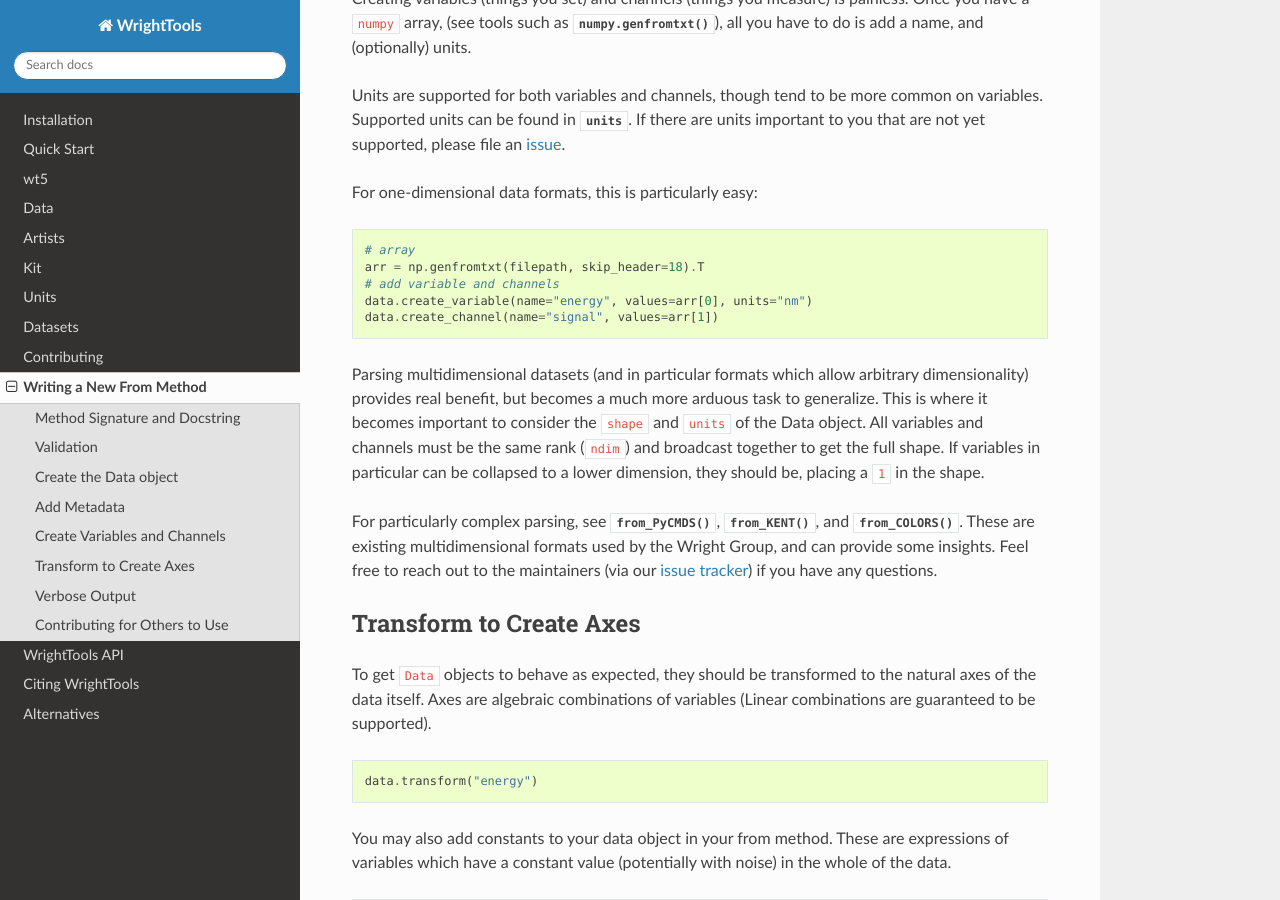
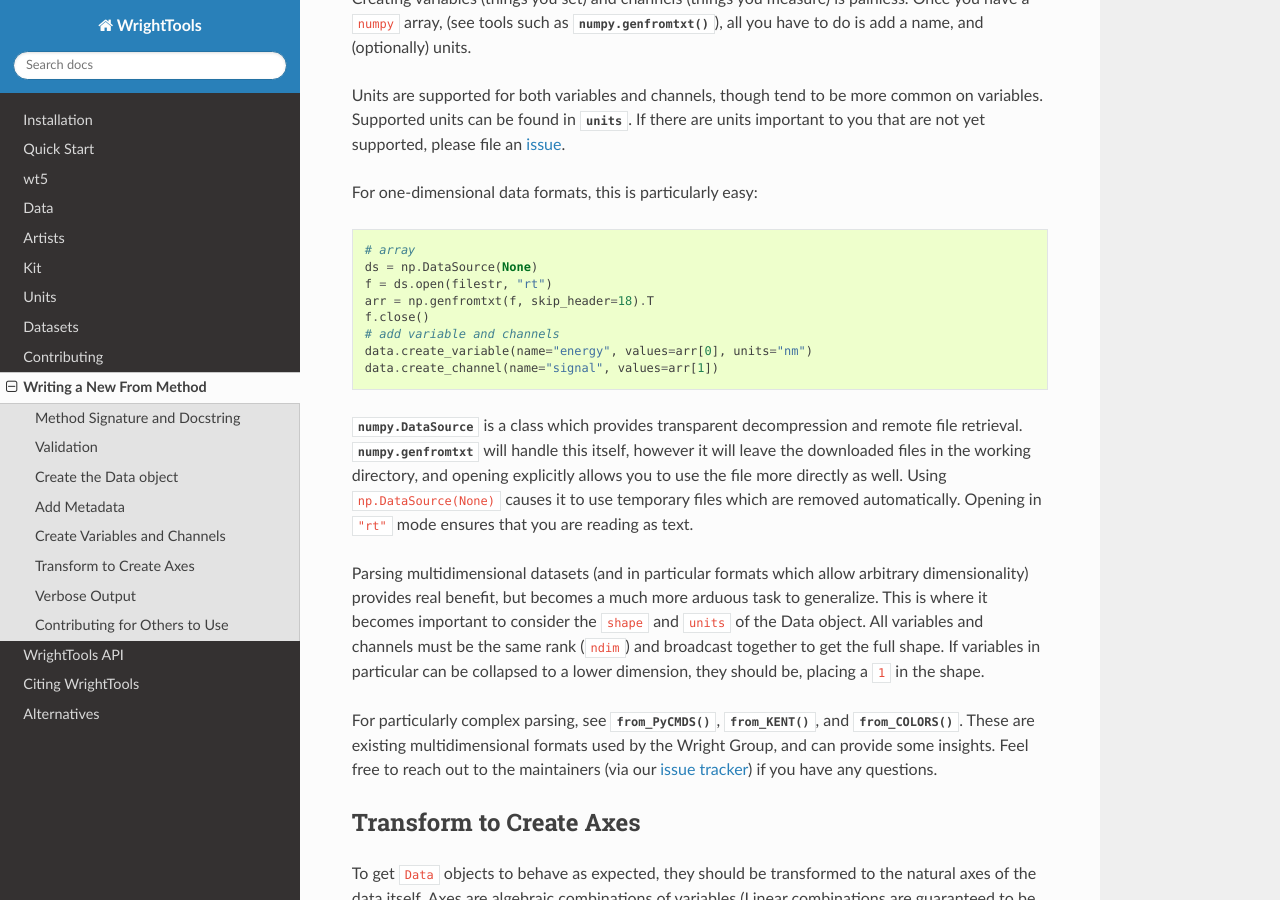
Before and after one commit to wright-group/WrightTools, a Sphinx documentation site: the page built from docs/write_from_method.rst, in a window 1280 px wide and 900 px high, scrolled down 4444 px. Built offline with Sphinx 7.4.7 and the Read the Docs theme 2.0.0, drawn with Linux system fonts in a browser that asks for light colours; pages that are not in the unit, such as notebooks, are missing from menus; the version number could not be read and is left out; some of the changed text lies outside the part shown.

Commit message:
DOC: Update from method docs with DataSource

```diff
--- a/docs/write_from_method.rst
+++ b/docs/write_from_method.rst
@@ -65,7 +65,7 @@ We will walk through by way of example, using :meth:`~WrightTools.data.from_JASC
         if not name:
             name = os.path.basename(filepath).split(".")[0]
         # create data
-        kwargs = {"name": name, "kind": "JASCO", "source": filepath}
+        kwargs = {"name": name, "kind": "JASCO", "source": filestr}
         if parent is None:
             data = Data(**kwargs)
         else:
@@ -155,8 +155,8 @@ If it is simply an unexpected feature, such as unusual file extension, it should
 We use :meth:`pathlib.Path.suffixes` to allow for compound file extensions like ``.txt.gz``.
 You should also validate the name, and extract the default in this step.
 
-This portion of the ``from_`` method also has some handling using urlparse for remote files (e.g. via http/ftp).
-
+The reason to have both ``filestr`` and ``filepath`` is that :class:`pathlib.Path` objects
+do not work well for urls (particularly on Windows), but pathlib is nice for performing validation.
 
 
 .. code-block:: python
@@ -187,7 +187,7 @@ Additional keyword arguments not expected by either :class:`~WrightTools.data.Da
 
 .. code-block:: python
 
-        kwargs = {"name": name, "kind": "JASCO", "source": filepath}
+        kwargs = {"name": name, "kind": "JASCO", "source": filestr}
         if parent is None:
             data = Data(**kwargs)
         else:
@@ -247,10 +247,19 @@ For one-dimensional data formats, this is particularly easy:
 .. code-block:: python
 
         # array
-        arr = np.genfromtxt(filepath, skip_header=18).T
+        ds = np.DataSource(None)
+        f = ds.open(filestr, "rt")
+        arr = np.genfromtxt(f, skip_header=18).T
+        f.close()
         # add variable and channels
         data.create_variable(name="energy", values=arr[0], units="nm")
         data.create_channel(name="signal", values=arr[1])
+
+:class:`numpy.DataSource` is a class which provides transparent decompression and remote file retrieval.
+:class:`numpy.genfromtxt` will handle this itself, however it will leave the downloaded files in the
+working directory, and opening explicitly allows you to use the file more directly as well.
+Using ``np.DataSource(None)`` causes it to use temporary files which are removed automatically.
+Opening in ``"rt"`` mode ensures that you are reading as text.
 
 Parsing multidimensional datasets (and in particular formats which allow arbitrary dimensionality)
 provides real benefit, but becomes a much more arduous task to generalize.
```
